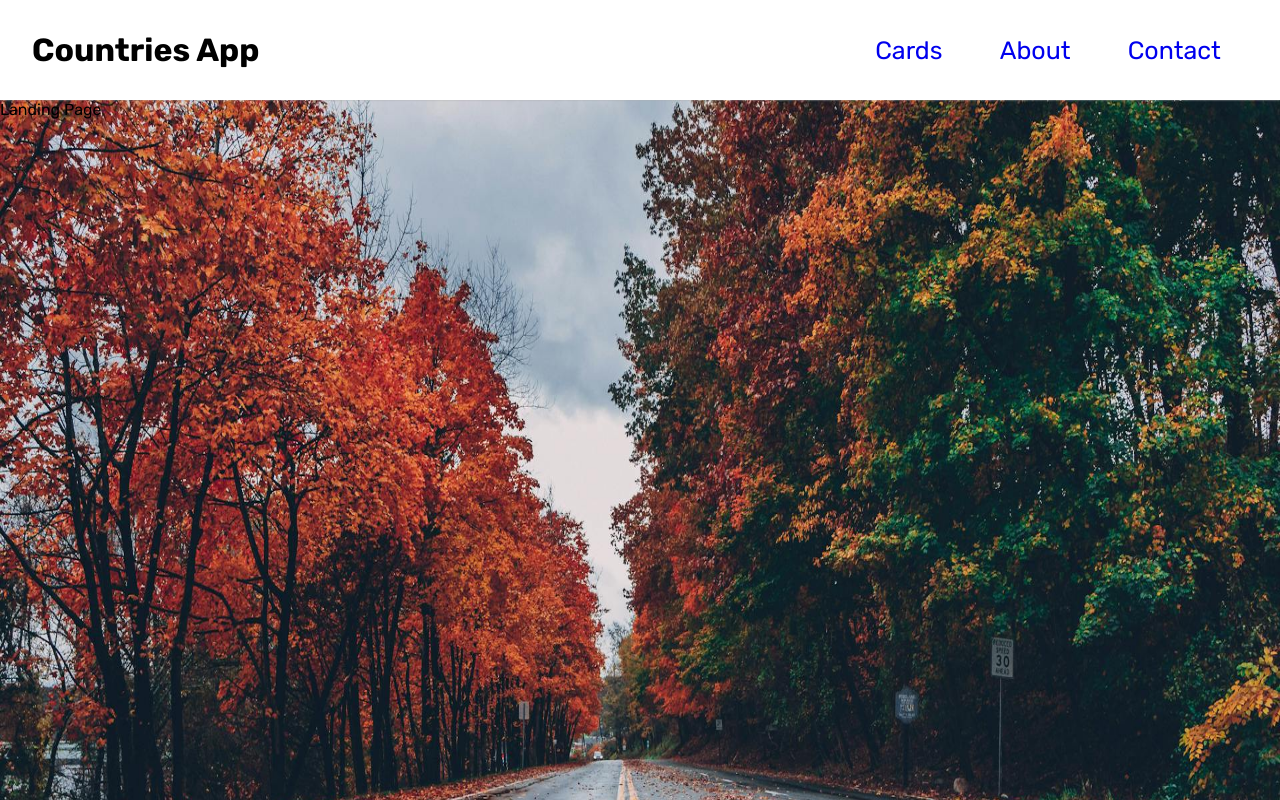
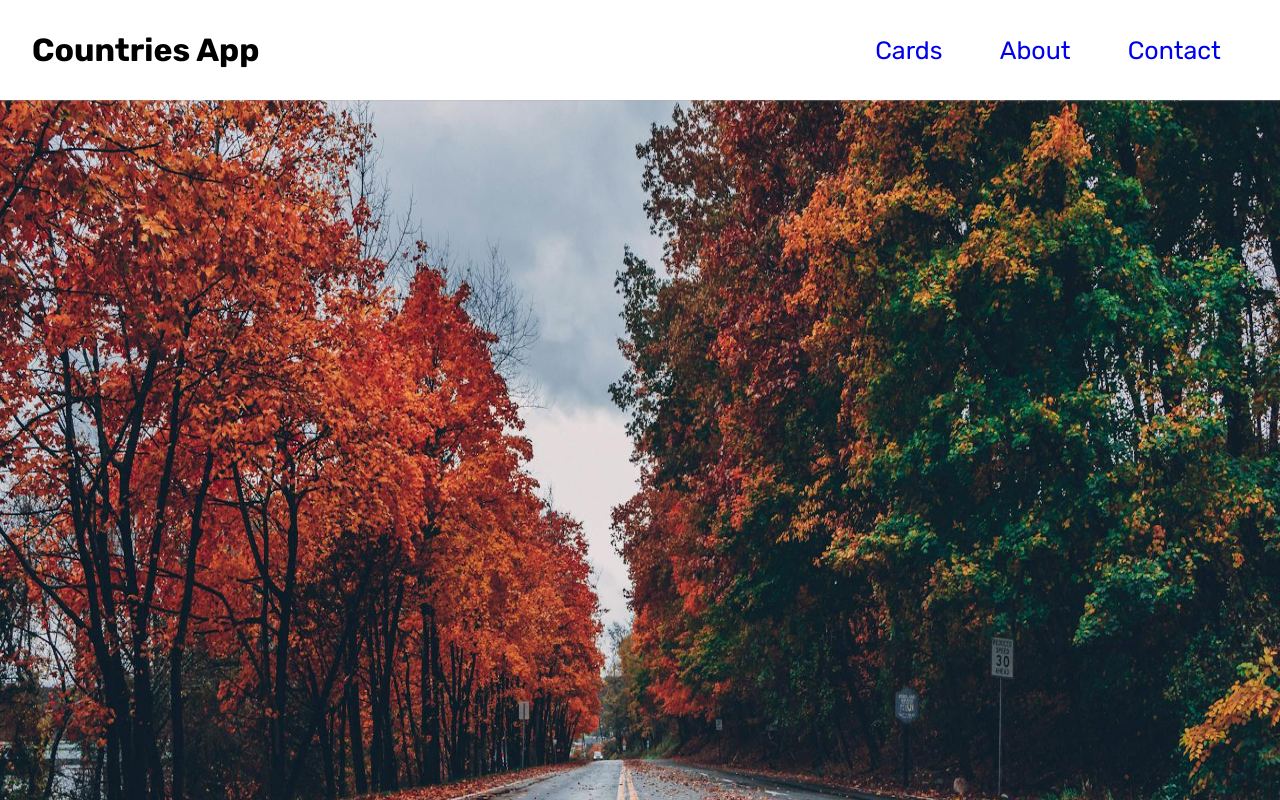
Before and after one commit to giozauta/countries-app, a React (Vite) app: page / in a window 1280 px wide. Shown: the top 800 px of the page. Built offline with nearby package versions, Linux system fonts and the light colour scheme.

Commit message:
daemata komentarebi

```diff
--- a/src/App.tsx
+++ b/src/App.tsx
@@ -31,7 +31,7 @@ const App: React.FC = () => {
         <Route element={<DefaultLayout />}>
           <Route
             path='/'
-            element ={<div style={LandingPageCss}><img style={img} src="/images/1.jpg"/>Landing Page</div>}
+            element ={<div style={LandingPageCss}><img style={img} src="/images/1.jpg"/></div>}
           />
           <Route
             path="cards"
--- a/src/pages/cards/components/list/card-list/CardList.tsx
+++ b/src/pages/cards/components/list/card-list/CardList.tsx
@@ -9,6 +9,7 @@ import CardinteractSection from '../card-interact-section';
  const CardList = () => {
   const [countries,setCountries]=useState(countriesList);
 
+//ფუნქცია რომელსაც ვიყენებთ ლაიქების დასაწერად
   const handleCountriesVote = (id:string) => {
     const updatedCountries= countries.map(country => {
       if(country.id === id){
@@ -19,7 +20,7 @@ import CardinteractSection from '../card-interact-section';
     setCountries(updatedCountries);
   }
 
-
+//ფუნქცია რომელსაც ფიყენებთ ლაიხების მიხედვით card ების დასალაგებლად
   const handleSortChange = (event: React.ChangeEvent<HTMLSelectElement>) => {
     const sortValue = event.target.value;
     const sortedCountries = [...countries];
```
